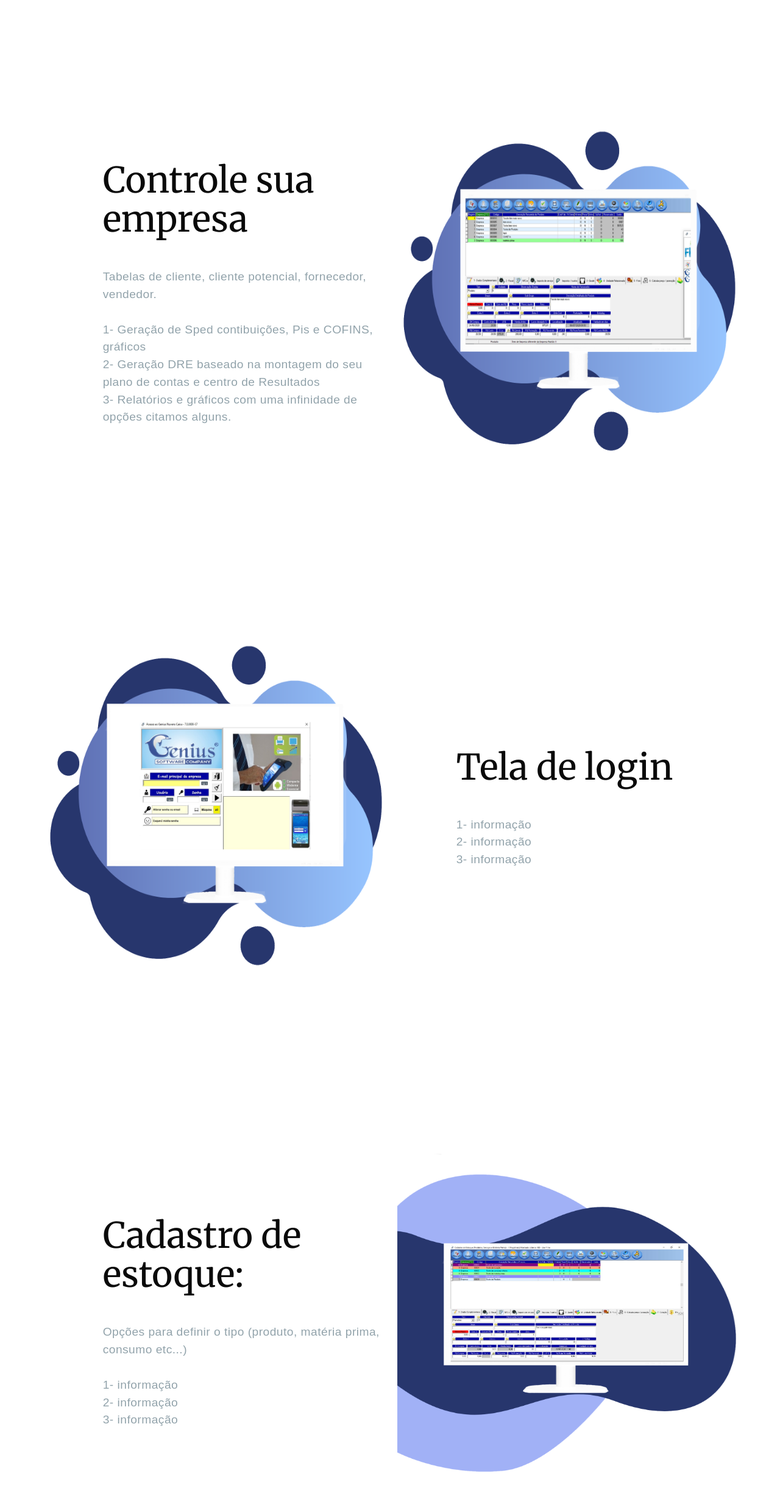
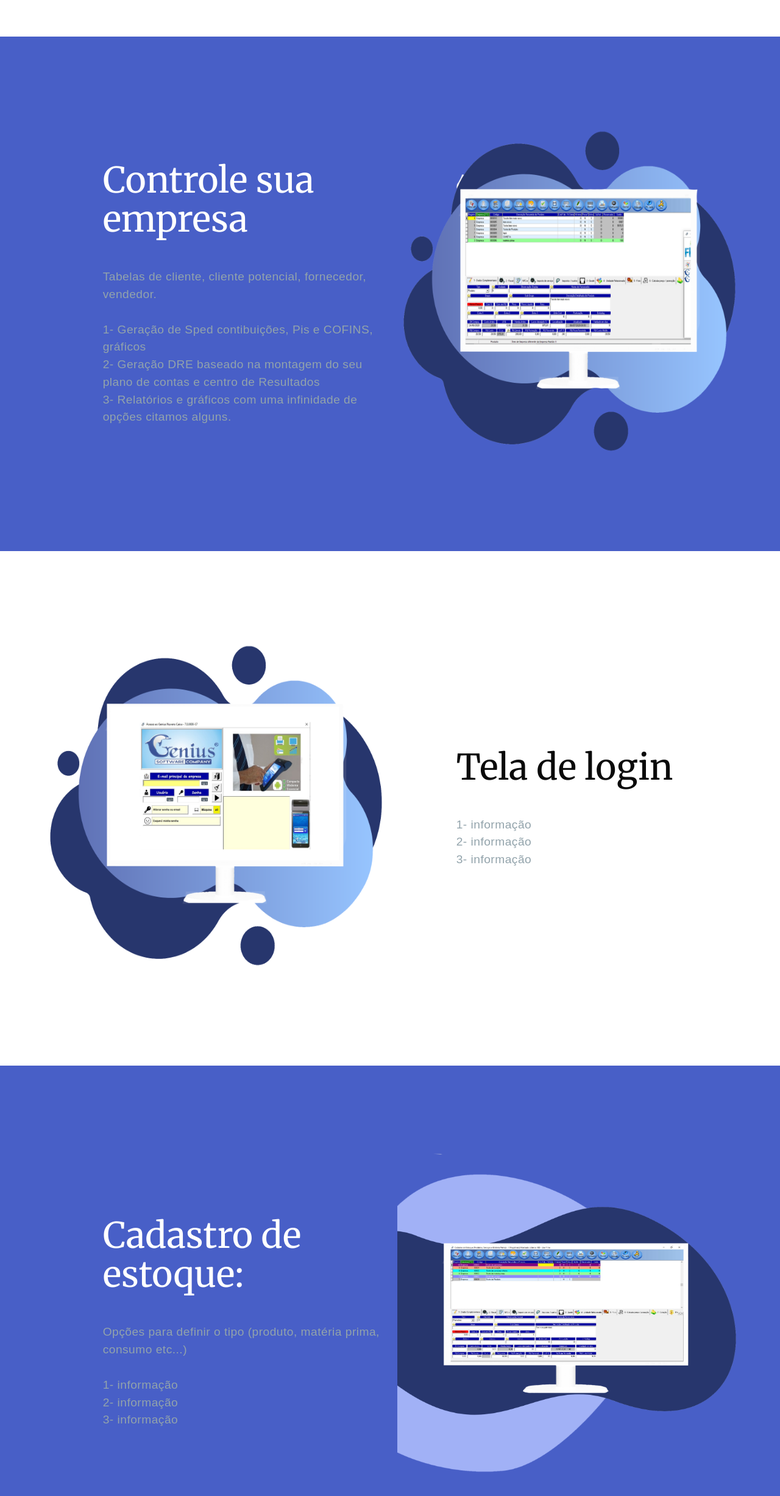
Before and after one commit to mateusnagelo/pagina-genius-caixa, a plain HTML site: page index.html in a window 1280 px wide. Shown: the part 1777-4231 px from the top of the page at 61% size. Drawn offline with nearby package versions, Linux system fonts and the light colour scheme; a script that the page names is missing.

Commit message:
cores nas sections

```diff
--- a/index.html
+++ b/index.html
@@ -136,7 +136,7 @@
         </div>
     </section>
 
-    <section class="hero is-white is-fullheight">
+    <section class="hero is-link is-fullheight">
         <div class="hero-body">
             <div class="container">
                 <div class="columns  is-vcentered reverse-columns">
@@ -146,7 +146,7 @@
           is-5-desktop is-offset-1-desktop
           is-5-widescreen is-offset-1-widescreen
           is-5-fullhd is-offset-1-fullhd">
-                        <h1 class="title titled is-1 mb-6">
+                        <h1 class="title titled s is-1 mb-6">
                             Controle sua empresa
                         </h1>
                         <p class="text-informativo2">
@@ -213,7 +213,7 @@
         </div>
     </section>
 
-    <section class="hero is-white is-fullheight">
+    <section class="hero is-link is-fullheight">
         <div class="hero-body">
             <div class="container">
                 <div class="columns  is-vcentered reverse-columns">
@@ -287,7 +287,7 @@
         </div>
     </section>
 
-    <section class="hero is-white is-fullheight">
+    <section class="hero is-link is-fullheight">
         <div class="hero-body">
             <div class="container">
                 <div class="columns  is-vcentered reverse-columns">
```
